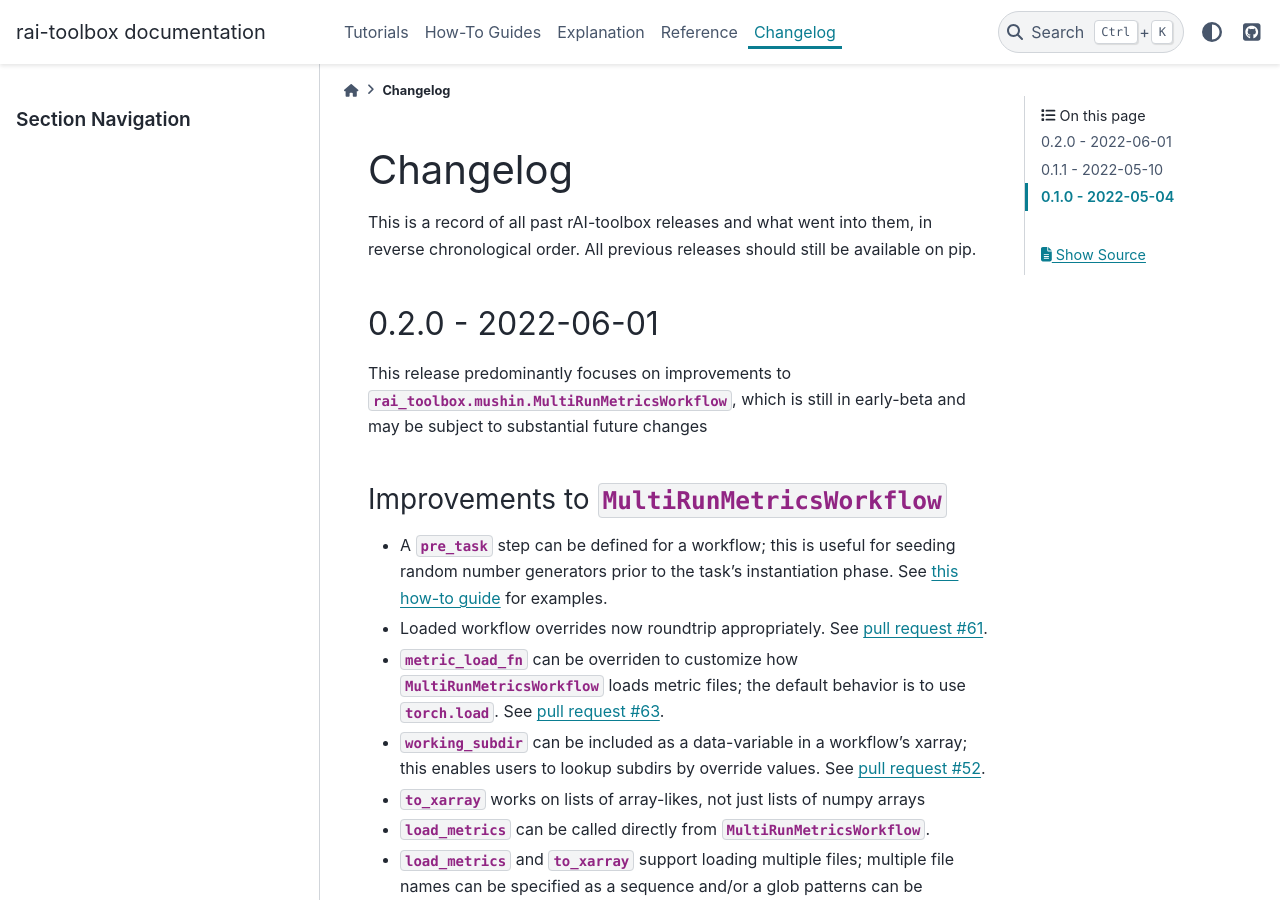
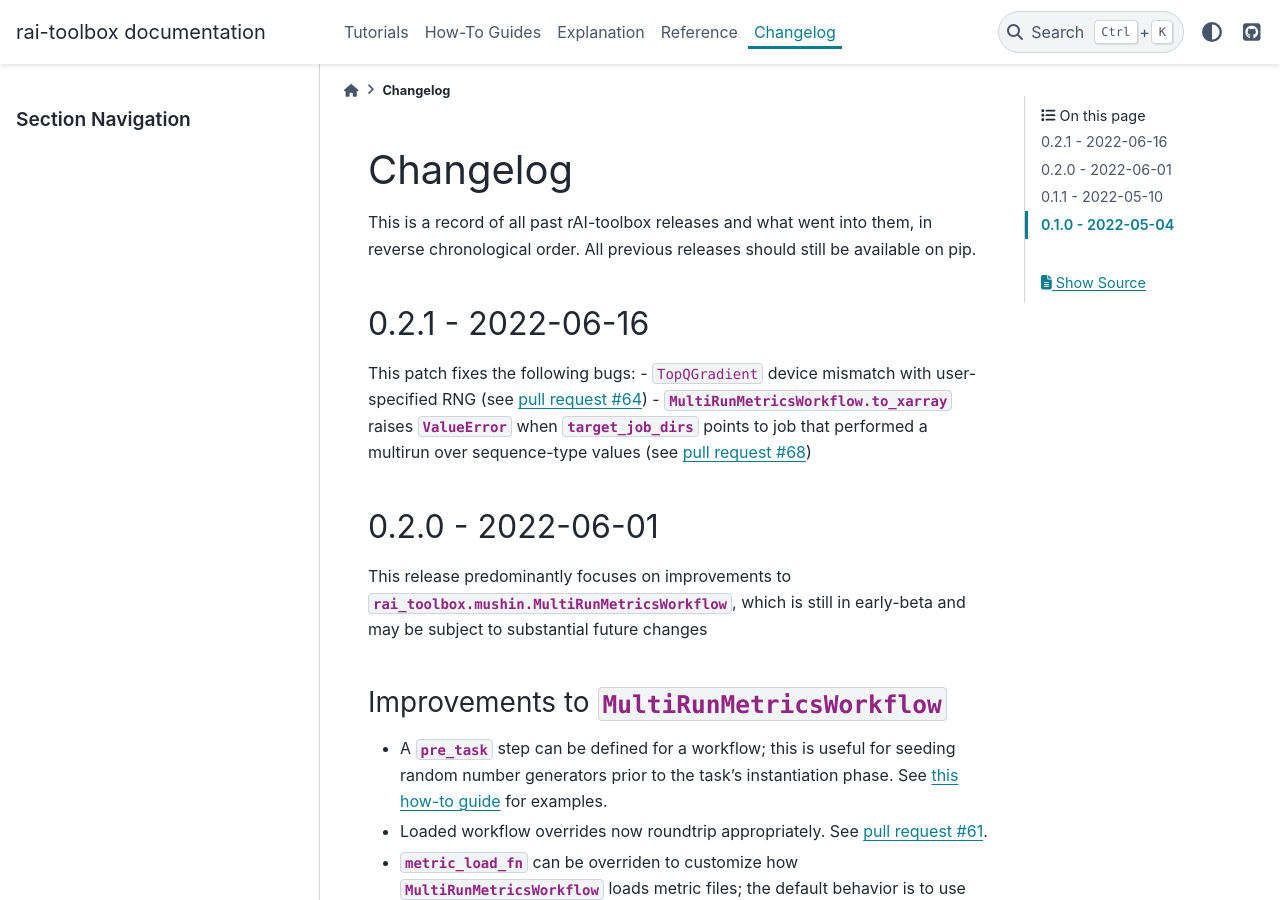
Before and after one commit to mit-ll-responsible-ai/responsible-ai-toolbox, a Sphinx documentation site: the page built from docs/source/changes.rst, in a window 1280 px wide and 900 px high. Built offline with Sphinx 7.4.7 and the PyData theme 0.15.4, drawn with Linux system fonts in a browser that asks for light colours; pages that are not in the unit, such as notebooks, are missing from menus.

Commit message:
add changelog notes

```diff
--- a/docs/source/changes.rst
+++ b/docs/source/changes.rst
@@ -7,6 +7,16 @@ Changelog
 
 This is a record of all past rAI-toolbox releases and what went into them, in reverse
 chronological order. All previous releases should still be available on pip.
+
+.. _v0.2.1:
+
+------------------
+0.2.1 - 2022-06-16
+------------------
+
+This patch fixes the following bugs:
+- ``TopQGradient`` device mismatch with user-specified RNG (see :pull:`64`)
+- `MultiRunMetricsWorkflow.to_xarray` raises `ValueError` when `target_job_dirs` points to job that performed a multirun over sequence-type values (see :pull:`68`)
 
 .. _v0.2.0:
 
```
